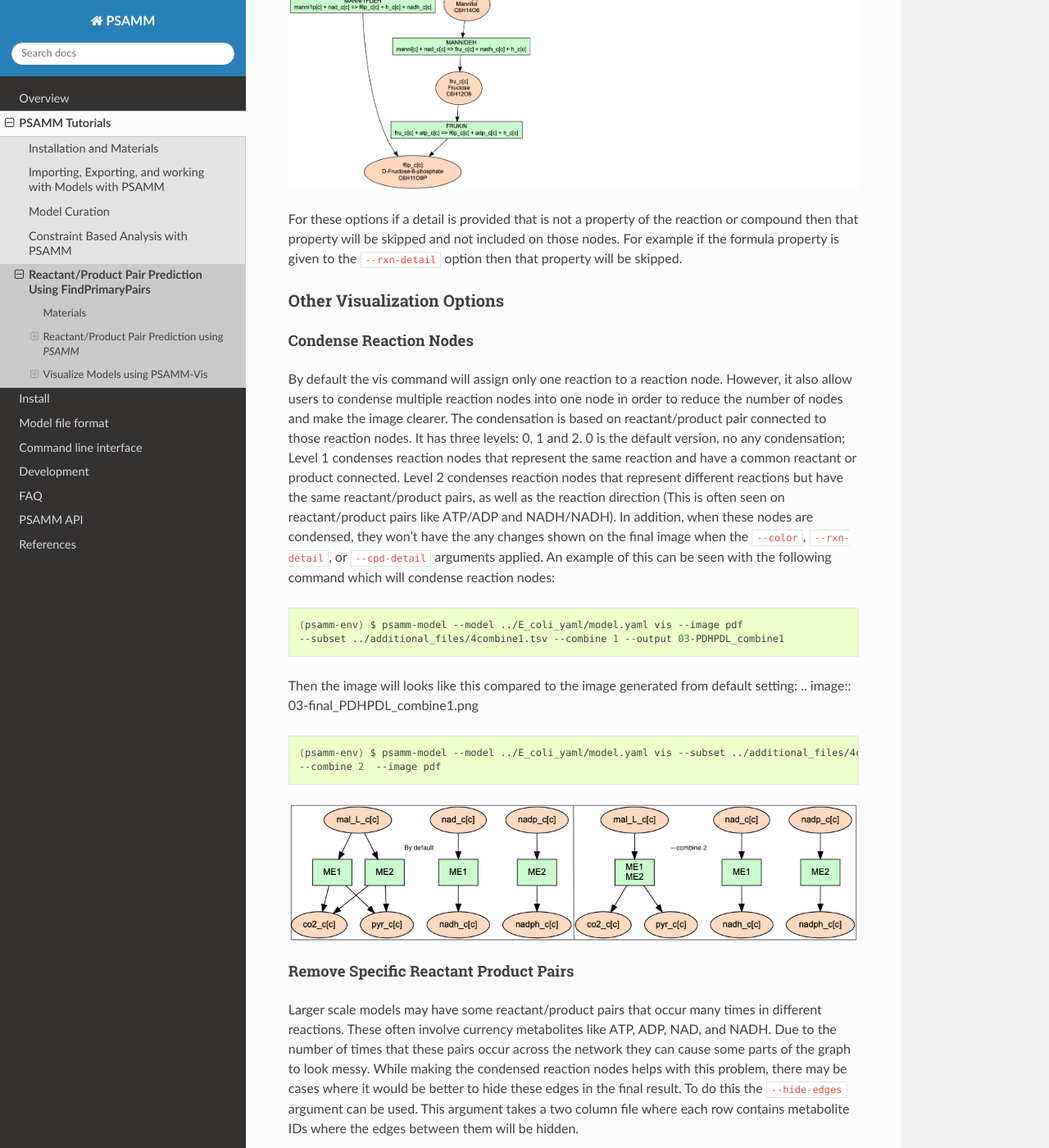
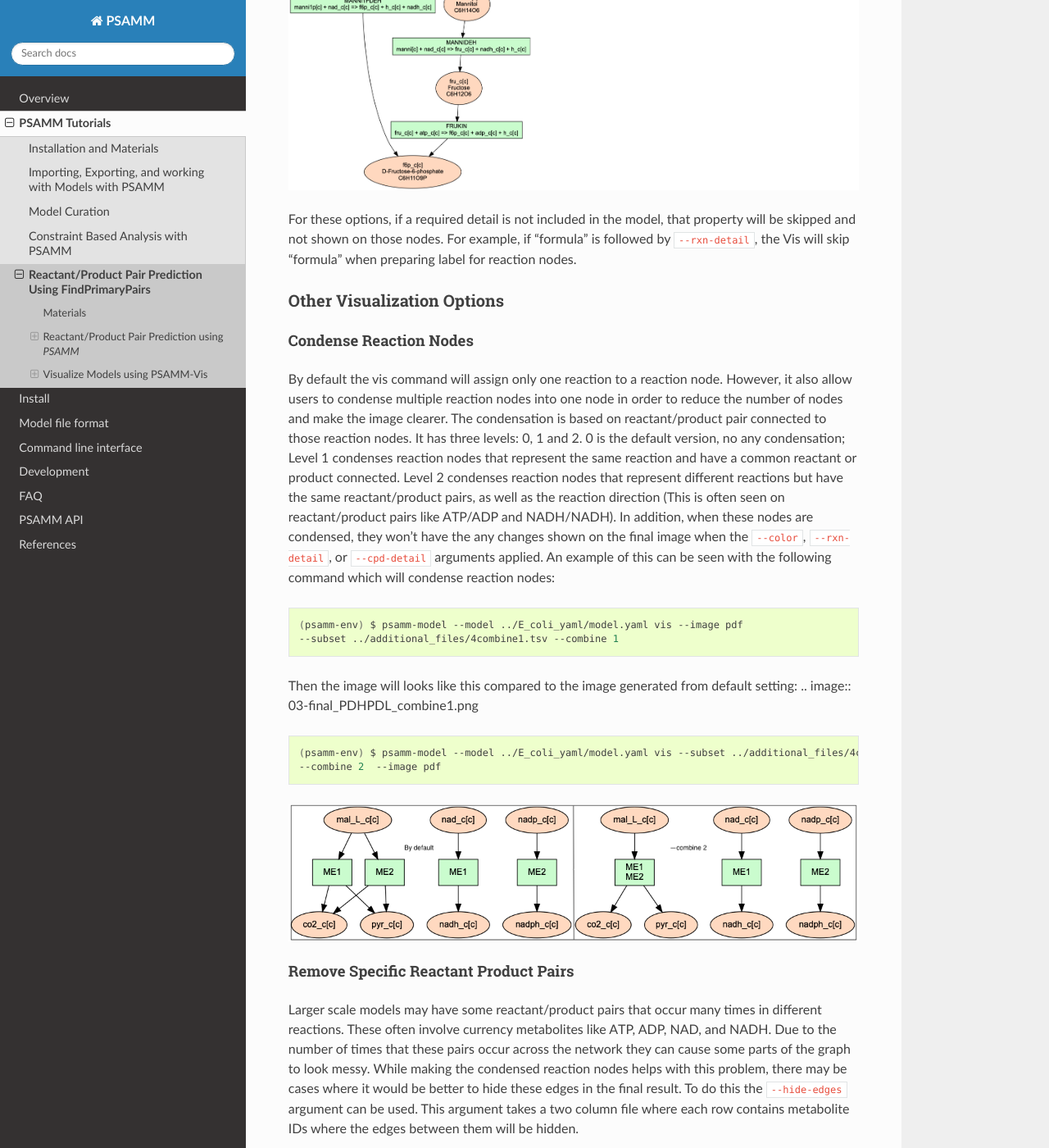
Before and after one commit to zhanglab/psamm, a Sphinx documentation site: the page built from docs/tutorial/fpp.rst, in a window 1280 px wide and 1400 px high, scrolled down 14361 px. Shown: the whole window at 82% size. Built offline with Sphinx 7.4.7 and the Read the Docs theme 2.0.0, drawn with Linux system fonts in a browser that asks for light colours.

Commit message:
some updates in vis tutorail (incomplete)

```diff
--- a/docs/tutorial/fpp.rst
+++ b/docs/tutorial/fpp.rst
@@ -552,7 +552,7 @@
 .. code-block:: shell
 
    (psamm-env) $ psamm-model vis --image pdf --color ../additional_files/color_mannitol_pathway
-   --combine 2 --output 11-color
+   --combine 2
 
 The resulting image file should look like the following:
 
@@ -583,10 +583,9 @@
 
 .. image:: 08-detail.dot.png
 
-For these options if a detail is provided that is not a property of the reaction
-or compound then that property will be skipped and not included on those nodes. For
-example if the formula property is given to the ``--rxn-detail`` option then that
-property will be skipped.
+For these options, if a required detail is not included in the model, that property will be skipped
+and not shown on those nodes. For example, if "formula" is followed by ``--rxn-detail``, the Vis will skip
+"formula" when preparing label for reaction nodes.
 
 
 Other Visualization Options
@@ -610,14 +609,14 @@
 .. code-block:: shell
 
    (psamm-env) $ psamm-model --model ../E_coli_yaml/model.yaml vis --image pdf
-   --subset ../additional_files/4combine1.tsv --combine 1 --output 03-PDHPDL_combine1
+   --subset ../additional_files/4combine1.tsv --combine 1
 
 Then the image will looks like this compared to the image generated from default setting:
 .. image:: 03-final_PDHPDL_combine1.png
 
 .. code-block:: shell
 
-   (psamm-env) $ psamm-model --model ../E_coli_yaml/model.yaml vis --subset ../additional_files/4combine1.tsv
+   (psamm-env) $ psamm-model --model ../E_coli_yaml/model.yaml vis --subset ../additional_files/4combine2.tsv
    --combine 2  --image pdf
 
 .. image:: 02-final_ME_showCombine2.png
```
